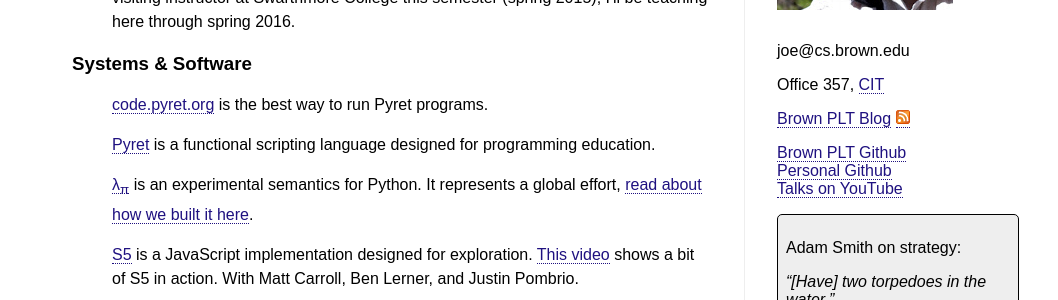
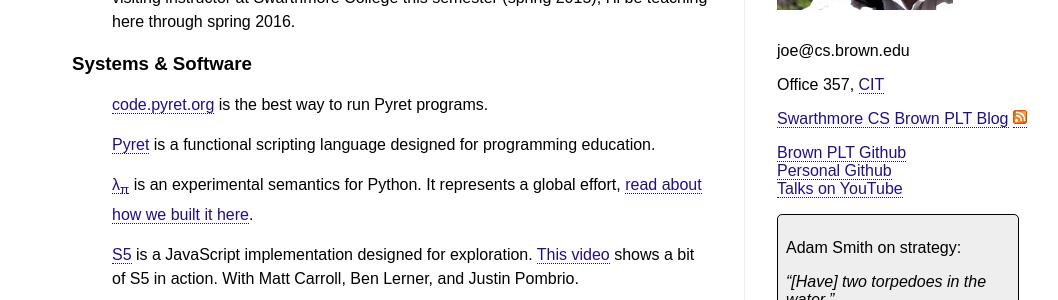
Before and after one commit to jpolitz/jpolitz.github.com, a Jekyll site: the page index.html, which Jekyll copies as it is, in a window 1280 px wide. Shown: the part 206-506 px from the top of the page, without its empty margins (16-1074 px from the left). Built offline with Jekyll 4.4.1, drawn with Linux system fonts in a browser that asks for light colours.

Commit message:
smore link

```diff
--- a/index.html
+++ b/index.html
@@ -199,6 +199,7 @@ href="http://www.cs.uwm.edu/~boyland/fool2012/">FOOL 2012</a>.<br/>
     <p>joe@cs.brown.edu</p>
     <p>Office 357, <a href="http://g.co/maps/zx79a">CIT</a></p>
     <p>
+      <a href='http://cs.swarthmore.edu'>Swarthmore CS</a>
       <a href='http://brownplt.github.com'>Brown PLT Blog</a>
       <a href='http://brownplt.github.com/feed.xml'>
 	      <img src='public/feed-icon-14x14.png'></img>
```
